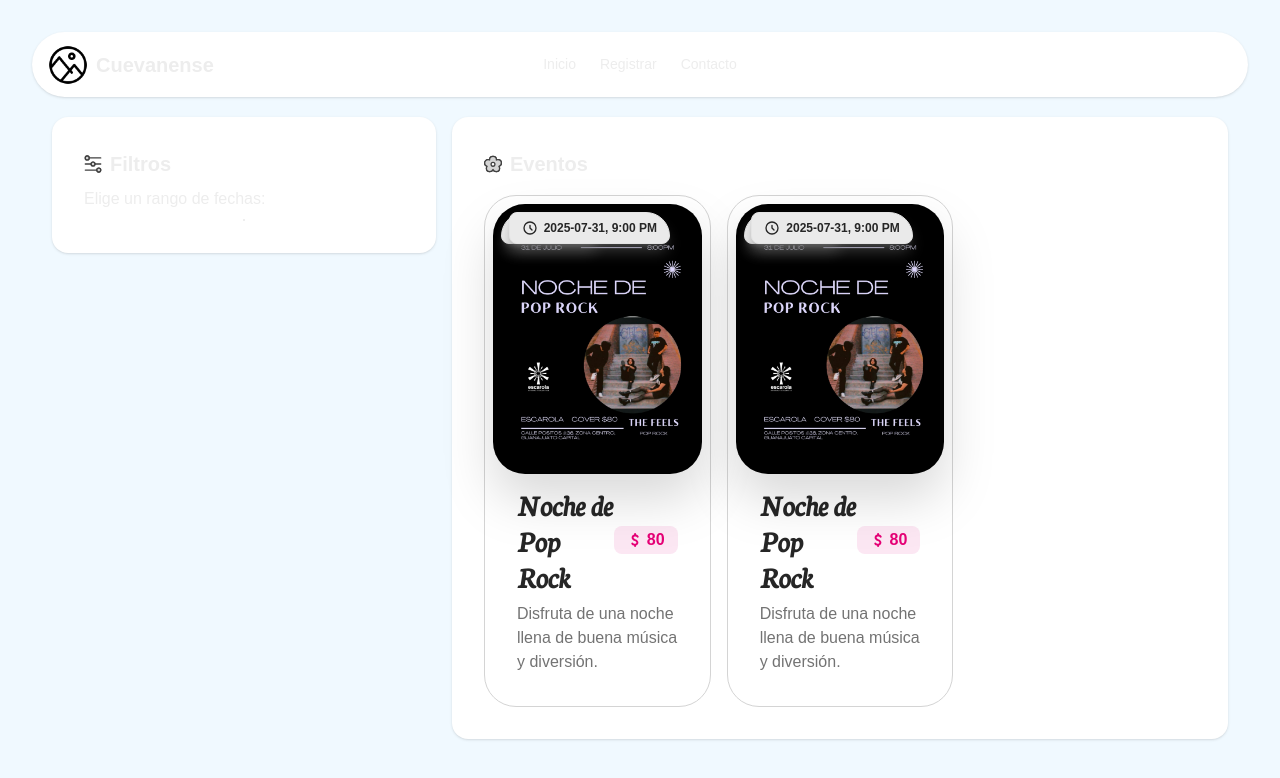
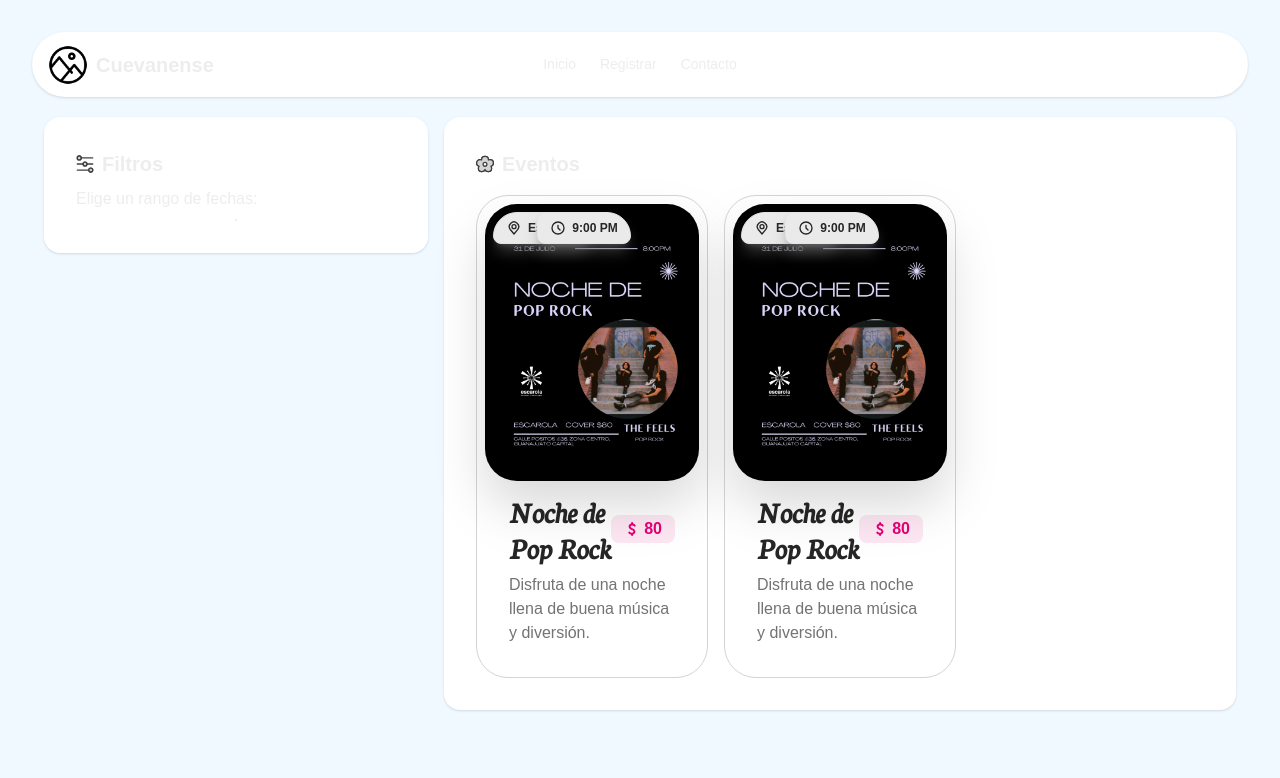
Before and after one commit to x4nemi/gto, a Next.js app: page / in a window 1280 px wide. Shown: the top 778 px of the page. Built offline with nearby package versions, Linux system fonts and the light colour scheme; a web font is replaced by a local one.

Commit message:
Improve responsive design

```diff
--- a/src/app/EventCard.tsx
+++ b/src/app/EventCard.tsx
@@ -49,7 +49,7 @@ export const EventCard = (props : EventCardProps) => {
 
     const [openSiteModal, setOpenSiteModal] = useState(false)
     return (
-        <div className="card card-lg card-border rounded-4xl border-neutral-300 max-md:w-full min-md:w-max-96 mt-2" >
+        <div className="card card-lg card-border rounded-4xl border-neutral-300 max-md:w- min-md:w-max-96 mt-2" >
             <div className='relative'>
                 <div className="absolute top-4 left-4 z-10 rounded-3xl">
                     <button className='btn btn-soft btn-sm rounded-tl-3xl text-neutral-800 shadow-lg shadow-neutral-500/50' onClick={() => setOpenSiteModal(true)}>
--- a/src/app/EventList.tsx
+++ b/src/app/EventList.tsx
@@ -12,7 +12,7 @@ export const EventList = () => {
 			price: "80",
 			igLink: 'https://www.instagram.com/escarola.gto',
 			fbLink: 'https://www.facebook.com/escarolagto',
-			date: "2025-07-31, 9:00 PM",
+			date: "9:00 PM",
 			location: "Escarola",
 			locationLink: "https://maps.app.goo.gl/TPm7G55qyhHFRwkq8",
 		},
@@ -24,7 +24,7 @@ export const EventList = () => {
 			price: "80",
 			igLink: 'https://www.instagram.com/escarola.gto',
 			fbLink: 'https://www.facebook.com/escarolagto',
-			date: "2025-07-31, 9:00 PM",
+			date: "9:00 PM",
 			location: "Escarola",
 			locationLink: "https://maps.app.goo.gl/TPm7G55qyhHFRwkq8",
 		}
@@ -43,7 +43,7 @@ export const EventList = () => {
 					</svg>
 					Eventos
 				</h2>
-				<div className='grid xl:grid-cols-3 lg:grid-cols-2 md:grid-cols-1 sm:grid-cols-1 gap-4'>
+				<div className='grid xl:grid-cols-3 lg:grid-cols-1 md:grid-cols-2 sm:grid-cols-1 gap-4'>
 					{cards.map((card) => (
 						<EventCard key={card.id} {...card} />
 					))}
--- a/src/app/page.tsx
+++ b/src/app/page.tsx
@@ -50,7 +50,7 @@ export default function Home() {
 				</div>
 			</div>
 			<div className='w-full'>
-				<div className="flex flex-col lg:flex-row w-full gap-4 lg:px-5">
+				<div className="flex flex-col min-lg:flex-row w-full gap-4 lg:px-3">
 					<div className="w-full lg:w-auto min-w-sm">
 						<Filters />
 					</div>
```
